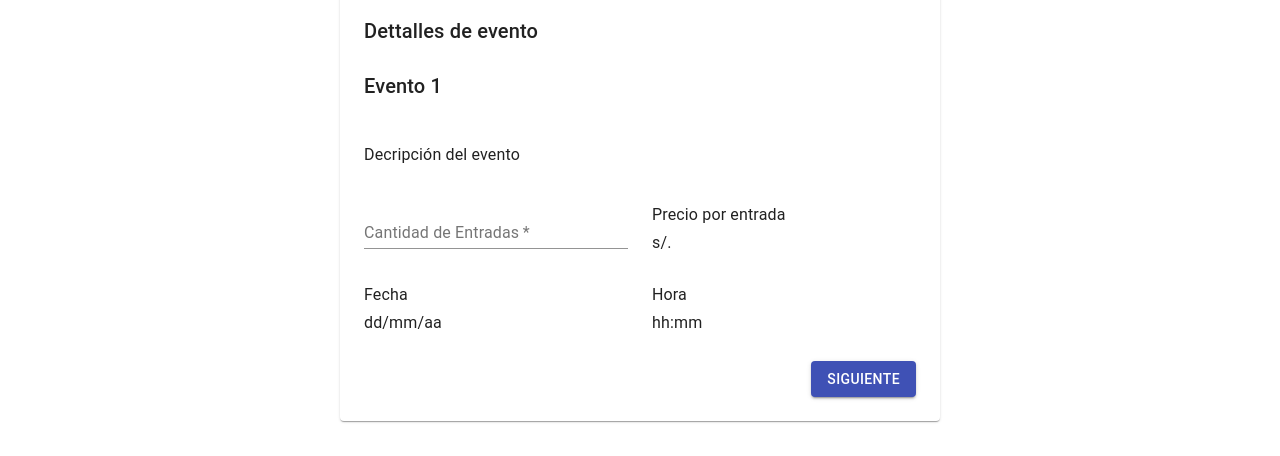
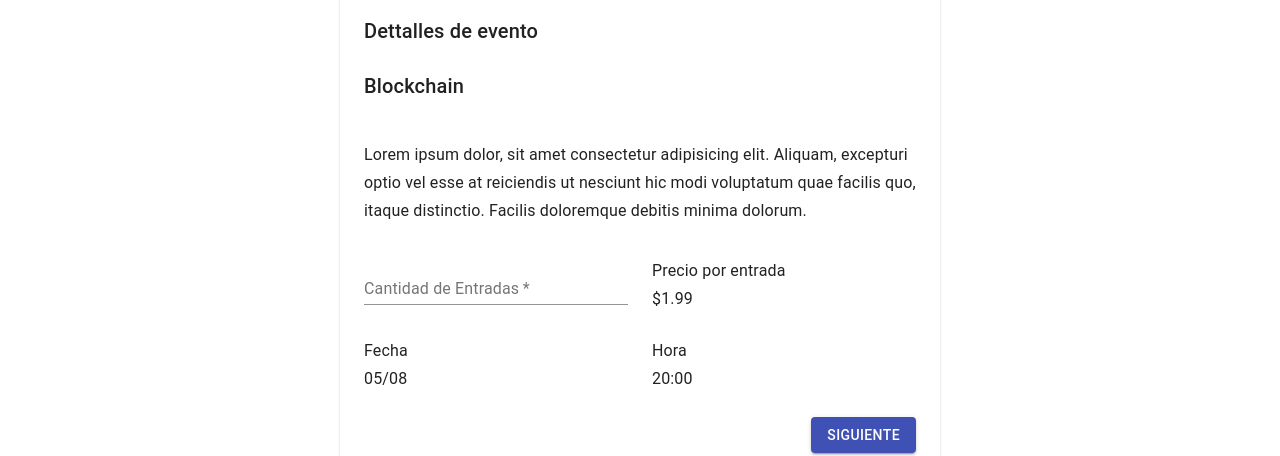
Before and after one commit to krashove/JoinEvents, a React (Create React App) app in the folder feJoinEvents/: page /eventparticipation/1 in a window 1280 px wide. Shown: the part 267-723 px from the top of the page. Built offline with nearby package versions, Linux system fonts and the light colour scheme; no server answers.

Commit message:
Arreglado searchBar

```diff
--- a/feJoinEvents/package.json
+++ b/feJoinEvents/package.json
@@ -15,6 +15,7 @@
     "@testing-library/user-event": "^12.8.3",
     "babel-plugin-macros": "^3.1.0",
     "bootstrap": "^5.0.2",
+    "moment": "^2.29.1",
     "react": "^17.0.2",
     "react-bootstrap": "^2.0.0-beta.4",
     "react-dom": "^17.0.2",
--- a/feJoinEvents/src/components/EventoDetalle.js
+++ b/feJoinEvents/src/components/EventoDetalle.js
@@ -115,7 +115,7 @@ export default function EventoDetalle(props) {
               className={classes.margin}
             >
               <Link
-                to={`/eventparticipation/${props.card._id}`}
+                to={`/eventparticipation/${props.card.id}`}
                 style={{ color: "white" }}
               >
                 Participar
--- a/feJoinEvents/src/components/FormularioCompra.js
+++ b/feJoinEvents/src/components/FormularioCompra.js
@@ -1,10 +1,10 @@
-import React from 'react';
-import Grid from '@material-ui/core/Grid';
-import Typography from '@material-ui/core/Typography';
-import TextField from '@material-ui/core/TextField';
+import React from "react";
+import Grid from "@material-ui/core/Grid";
+import Typography from "@material-ui/core/Typography";
+import TextField from "@material-ui/core/TextField";
 /*import FormControlLabel from '@material-ui/core/FormControlLabel';
 import Checkbox from '@material-ui/core/Checkbox';*/
-import { makeStyles } from '@material-ui/core/styles';
+import { makeStyles } from "@material-ui/core/styles";
 
 const useStyles = makeStyles((theme) => ({
   listItem: {
@@ -18,8 +18,7 @@ const useStyles = makeStyles((theme) => ({
   },
 }));
 
-
-export default function FormularioCompra() {
+export default function FormularioCompra(props) {
   const classes = useStyles();
   return (
     <React.Fragment>
@@ -29,12 +28,12 @@ export default function FormularioCompra() {
       <Grid container spacing={3}>
         <Grid item xs={12}>
           <Typography variant="h6" gutterBottom className={classes.title}>
-            Evento 1
+            {props.evento.titulo}
           </Typography>
         </Grid>
         <Grid item xs={12}>
           <Typography variant="subtitle1" className={classes.listItem}>
-            Decripción del evento
+            {props.evento.detalles}
           </Typography>
         </Grid>
         <Grid item xs={12} sm={6}>
@@ -52,7 +51,7 @@ export default function FormularioCompra() {
             Precio por entrada
           </Typography>
           <Typography variant="subtitle1" className={classes.Precio}>
-            s/.
+            {props.evento.precio}
           </Typography>
         </Grid>
         <Grid item xs={12} sm={6}>
@@ -60,7 +59,7 @@ export default function FormularioCompra() {
             Fecha
           </Typography>
           <Typography variant="subtitle1" className={classes.Precio}>
-            dd/mm/aa
+            {props.evento.fecha}
           </Typography>
         </Grid>
         <Grid item xs={12} sm={6}>
@@ -68,7 +67,7 @@ export default function FormularioCompra() {
             Hora
           </Typography>
           <Typography variant="subtitle1" className={classes.Precio}>
-            hh:mm
+            {props.evento.hora}
           </Typography>
         </Grid>
       </Grid>
--- a/feJoinEvents/src/pages/EventDetails.js
+++ b/feJoinEvents/src/pages/EventDetails.js
@@ -10,6 +10,7 @@ export default class EventDetails extends Component {
     super(props);
     this.state = {
       evento: {
+        id: "",
         img: "../images/background/11.jpg",
         fecha: "05/08",
         titulo: "Blockchain",
@@ -21,42 +22,45 @@ export default class EventDetails extends Component {
         plataforma: "Amazon Prime",
         twitter: "https://twitter.com/TEDx",
       },
-      load: false
+      load: false,
     };
   }
 
-  async componentDidMount(){
-    let url_web = process.env.REACT_APP_URL_WEBSERVICE + '/events/getinfo'
+  async componentDidMount() {
+    let url_web = process.env.REACT_APP_URL_WEBSERVICE + "/events/getinfo";
     let requestOptions = {
-      method: 'POST',
-      headers: { 'Content-Type': 'application/json',
-                  'token': 'acbacnaic' },
-      body: JSON.stringify({ evento: { id: this.props.parametros.id } })
-    }
+      method: "POST",
+      headers: { "Content-Type": "application/json", token: "acbacnaic" },
+      body: JSON.stringify({ evento: { id: this.props.parametros.id } }),
+    };
 
-    let user = await fetch( url_web, requestOptions)
-    let data = await user.json()
+    let user = await fetch(url_web, requestOptions);
+    let data = await user.json();
 
-    console.log(data)
+    console.log(data);
 
-    this.setState({evento: {  img: data.evento.imagen,
+    this.setState({
+      evento: {
+        id: data.evento._id,
+        img: data.evento.imagen,
         fecha: data.evento.fechaInicio,
         titulo: data.evento.nombre,
         detalles: data.evento.descripcion,
         precio: data.evento.precio,
         origen: data.proveedor.nombre,
-                              plataforma: data.proveedor.plataforma
-                            }})
-    this.setState({load: true})
+        plataforma: data.proveedor.plataforma,
+      },
+    });
+    this.setState({ load: true });
   }
 
   render() {
     //this.componentDidMount()
     return (
       <React.Fragment>
-        {(this.state.load === false) ?
+        {this.state.load === false ? (
           <Preloader />
-        :
+        ) : (
           <React.Fragment>
             <div>
               <Navibar route="Detalles del Evento" iconRoute={<NotesIcon />} />
@@ -65,7 +69,7 @@ export default class EventDetails extends Component {
               <EventoDetalles card={this.state.evento} />
             </div>
           </React.Fragment>
-        }
+        )}
       </React.Fragment>
     );
   }
--- a/feJoinEvents/src/pages/ParticiparEvento.js
+++ b/feJoinEvents/src/pages/ParticiparEvento.js
@@ -1,34 +1,34 @@
-import React from 'react';
+import React from "react";
+import moment from "moment";
 import Navibar from "../components/navibar.js";
-import { makeStyles } from '@material-ui/core/styles';
+import { makeStyles } from "@material-ui/core/styles";
 import CreateIcon from "@material-ui/icons/Create";
-import CssBaseline from '@material-ui/core/CssBaseline';
+import CssBaseline from "@material-ui/core/CssBaseline";
 //import AppBar from '@material-ui/core/AppBar';
 //import Toolbar from '@material-ui/core/Toolbar';
-import Paper from '@material-ui/core/Paper';
-import Stepper from '@material-ui/core/Stepper';
-import Step from '@material-ui/core/Step';
-import StepLabel from '@material-ui/core/StepLabel';
-import Button from '@material-ui/core/Button';
+import Paper from "@material-ui/core/Paper";
+import Stepper from "@material-ui/core/Stepper";
+import Step from "@material-ui/core/Step";
+import StepLabel from "@material-ui/core/StepLabel";
+import Button from "@material-ui/core/Button";
 //import Link from '@material-ui/core/Link';
-import Typography from '@material-ui/core/Typography';
-import FormularioCompra from '../components/FormularioCompra';
-import FormaDePago from '../components/FormaDePago';
-import ReviewPago from '../components/ReviewPago';
-
+import Typography from "@material-ui/core/Typography";
+import FormularioCompra from "../components/FormularioCompra";
+import FormaDePago from "../components/FormaDePago";
+import ReviewPago from "../components/ReviewPago";
 
 const useStyles = makeStyles((theme) => ({
   appBar: {
-    position: 'relative',
+    position: "relative",
   },
   layout: {
-    width: 'auto',
+    width: "auto",
     marginLeft: theme.spacing(2),
     marginRight: theme.spacing(2),
     [theme.breakpoints.up(600 + theme.spacing(2) * 2)]: {
       width: 600,
-      marginLeft: 'auto',
-      marginRight: 'auto',
+      marginLeft: "auto",
+      marginRight: "auto",
     },
   },
   paper: {
@@ -45,8 +45,8 @@ const useStyles = makeStyles((theme) => ({
     padding: theme.spacing(3, 0, 5),
   },
   buttons: {
-    display: 'flex',
-    justifyContent: 'flex-end',
+    display: "flex",
+    justifyContent: "flex-end",
   },
   button: {
     marginTop: theme.spacing(3),
@@ -54,24 +54,40 @@ const useStyles = makeStyles((theme) => ({
   },
 }));
 
-const steps = ['Detalles de evento', 'Forma de pago', 'Reviza tu orden'];
+const steps = ["Detalles de evento", "Forma de pago", "Reviza tu orden"];
 
-function getStepContent(step) {
+function getStepContent(step, evento) {
   switch (step) {
     case 0:
-      return <FormularioCompra />;
+      return <FormularioCompra evento={evento} />;
     case 1:
       return <FormaDePago />;
     case 2:
       return <ReviewPago />;
     default:
-      throw new Error('Unknown step');
+      throw new Error("Unknown step");
   }
 }
 
-export default function ParticiparEvento() {
+export default function ParticiparEvento(props) {
   const classes = useStyles();
   const [activeStep, setActiveStep] = React.useState(0);
+  const [eventoData, setEventoData] = React.useState({
+    evento: {
+      id: "",
+      img: "../images/background/11.jpg",
+      fecha: "05/08",
+      titulo: "Blockchain",
+      detalles:
+        "Lorem ipsum dolor, sit amet consectetur adipisicing elit. Aliquam, excepturi optio vel esse at reiciendis ut nesciunt hic modi voluptatum quae facilis quo, itaque distinctio. Facilis doloremque debitis minima dolorum.",
+      precio: "$1.99",
+      origen: "TEDx",
+      hora: "20:00",
+      plataforma: "Amazon Prime",
+      // twitter: "https://twitter.com/TEDx",
+    },
+    // load: false,
+  });
 
   const handleNext = () => {
     setActiveStep(activeStep + 1);
@@ -80,6 +96,43 @@ export default function ParticiparEvento() {
   const handleBack = () => {
     setActiveStep(activeStep - 1);
   };
+
+  React.useEffect(() => {
+    let url_web = process.env.REACT_APP_URL_WEBSERVICE + "/events/getinfo";
+    let requestOptions = {
+      method: "POST",
+      headers: { "Content-Type": "application/json", token: "acbacnaic" },
+      body: JSON.stringify({ evento: { id: props.parametros.id } }),
+    };
+
+    const fetchData = async () => {
+      try {
+        const user = await fetch(url_web, requestOptions);
+        const data = await user.json();
+        const fechaInicio = moment(data.evento.fechaInicio).format("DD[-]M");
+        const hora = moment(data.evento.fechaInicio).format("hh:mm");
+
+        setEventoData({
+          evento: {
+            id: data.evento._id,
+            img: data.evento.imagen,
+            fecha: fechaInicio,
+            hora: hora,
+            titulo: data.evento.nombre,
+            detalles: data.evento.descripcion,
+            precio: data.evento.precio,
+            origen: data.proveedor.nombre,
+            plataforma: data.proveedor.plataforma,
+          },
+        });
+        // setEventoData({ evento: { load: true } });
+      } catch (error) {
+        console.log("error", error);
+      }
+    };
+
+    fetchData();
+  }, []);
 
   return (
     <React.Fragment>
@@ -107,13 +160,13 @@ export default function ParticiparEvento() {
                   Gracias por su preferencia.
                 </Typography>
                 <Typography variant="subtitle1">
-                  Tu codigo de entrada es #316351351, guardalo muy bien
-                  y que disfrutes del evento
+                  Tu codigo de entrada es #316351351, guardalo muy bien y que
+                  disfrutes del evento
                 </Typography>
               </React.Fragment>
             ) : (
               <React.Fragment>
-                {getStepContent(activeStep)}
+                {getStepContent(activeStep, eventoData.evento)}
                 <div className={classes.buttons}>
                   {activeStep !== 0 && (
                     <Button onClick={handleBack} className={classes.button}>
@@ -126,7 +179,9 @@ export default function ParticiparEvento() {
                     onClick={handleNext}
                     className={classes.button}
                   >
-                    {activeStep === steps.length - 1 ? 'Confirmar' : 'Siguiente'}
+                    {activeStep === steps.length - 1
+                      ? "Confirmar"
+                      : "Siguiente"}
                   </Button>
                 </div>
               </React.Fragment>
```
Also changed, not shown: feJoinEvents/src/components/album.js (+40 -24 lines), feJoinEvents/src/pages/Principal.js (+7 -1 lines), 2 other files (tests, documents, lock files or other folders). Lines whose indentation alone changed are shown as unchanged.
